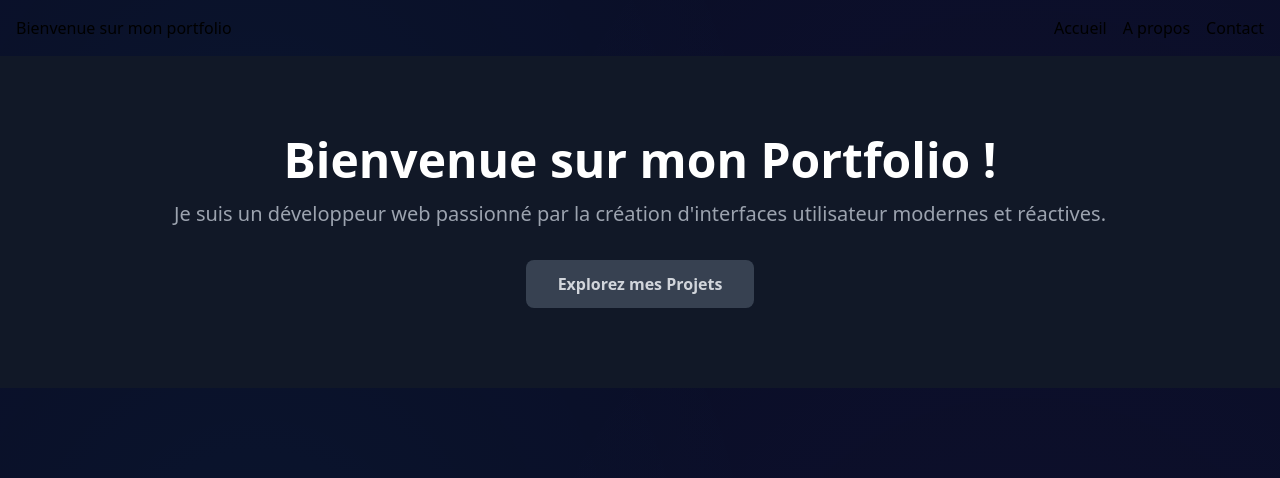
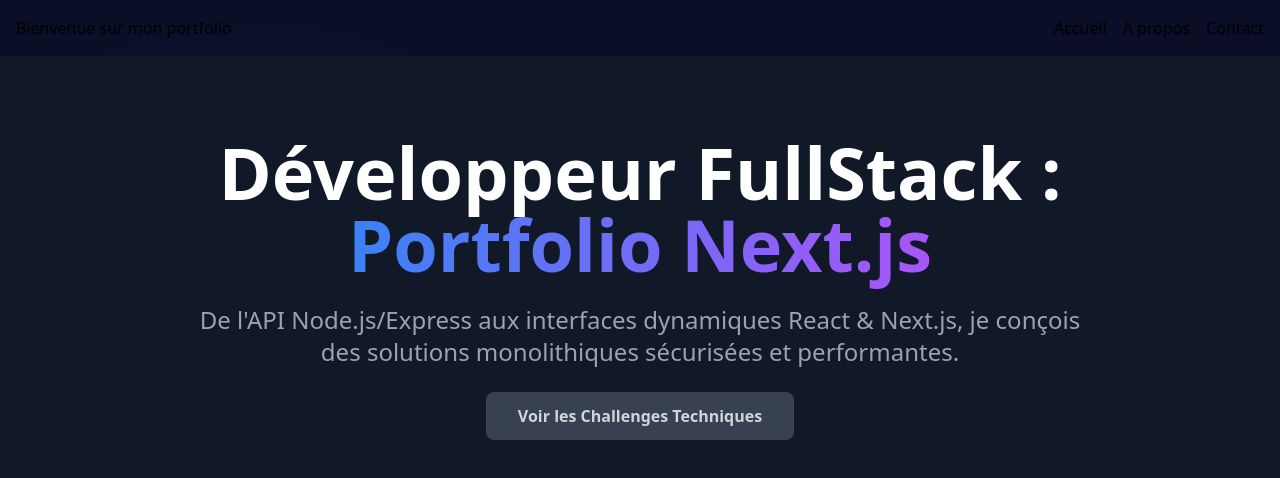
Before and after one commit to B-Kinda/Portfolio-b_kinda, a Next.js app in the folder portfolio/: page / in a window 1280 px wide. Shown: the top 478 px of the page. Built offline with nearby package versions, Linux system fonts and the light colour scheme.

Commit message:
/build changement de style et mise en place d'un hero components

```diff
--- a/portfolio/app/components/Hero.tsx
+++ b/portfolio/app/components/Hero.tsx
@@ -0,0 +1,28 @@
+import Link from "next/link";
+import LuminousButton from "./LuminousButton";
+
+export default function Hero() {
+	return (
+		<section className="min-h-screen flex justify-center py-20 bg-gray-900 text-white">
+			<div className="text-center max-w-4xl space-y-6">
+				<h1 className="text-5xl md:text-7xl font-extrabold mb-4 leading-tight">
+					Développeur FullStack :
+					<br />
+					<span className="text-transparent bg-clip-text bg-gradient-to-r from-blue-500 to-purple-500">
+						Portfolio Next.js
+					</span>
+				</h1>
+				<p className="text-xl md:text-2xl mb-8 text-gray-400">
+					De l&apos;API Node.js/Express aux interfaces dynamiques React &
+					Next.js, je conçois des solutions monolithiques sécurisées et
+					performantes.
+				</p>
+				<div>
+					<Link href="/challenges">
+						<LuminousButton />
+					</Link>
+				</div>
+			</div>
+		</section>
+	);
+}
--- a/portfolio/app/components/LuminousButton.jsx
+++ b/portfolio/app/components/LuminousButton.jsx
@@ -13,14 +13,14 @@
 	const buttonClasses = `px-8 py-3 font-bold rounded-lg transition-all duration-300
     ${
 			isLit
-				? "bg-green-500 text-white shadow-lg shadow-green-500/50"
+				? "bg-blue-500 text-white shadow-lg shadow-blue-500/50"
 				: "bg-gray-700 text-gray-300 hover:bg-gray-600"
 		}`;
 	console.log("Rendu - classes appliquées:", buttonClasses);
 	return (
 		<Link href="#" passHref>
 			<button type="button" onClick={handleClick} className={buttonClasses}>
-				{isLit ? "mode lumineux Activé" : "Explorez mes Projets"}
+				{isLit ? "Challenges Techniques" : "Voir les Challenges Techniques"}
 			</button>
 		</Link>
 	);
--- a/portfolio/app/page.tsx
+++ b/portfolio/app/page.tsx
@@ -1,19 +1,8 @@
 // page.tsx est la page d'accueil
 "use client";
-import LuminousButton from "./components/LuminousButton";
+
+import Hero from "./components/Hero";
+
 export default function Home() {
-	return (
-		<section className="text-center py-20 bg-gray-900 text-white">
-			<h1 className="text-5xl font-extrabold mb-4">
-				Bienvenue sur mon Portfolio !
-			</h1>
-			<p className="text-xl mb-8 text-gray-400">
-				Je suis un développeur web passionné par la création d&apos;interfaces
-				utilisateur modernes et réactives.
-			</p>
-			<div>
-				<LuminousButton />
-			</div>
-		</section>
-	);
+	return <Hero />;
 }
```
